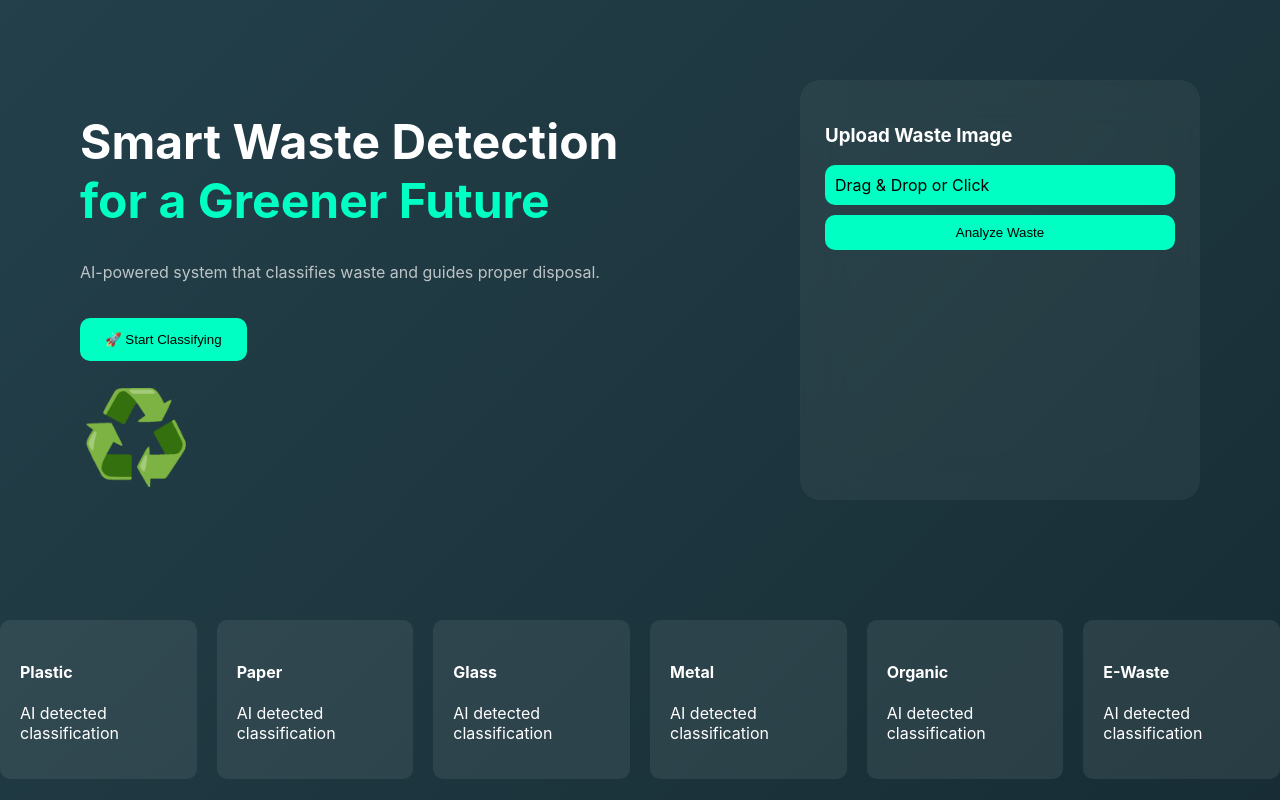
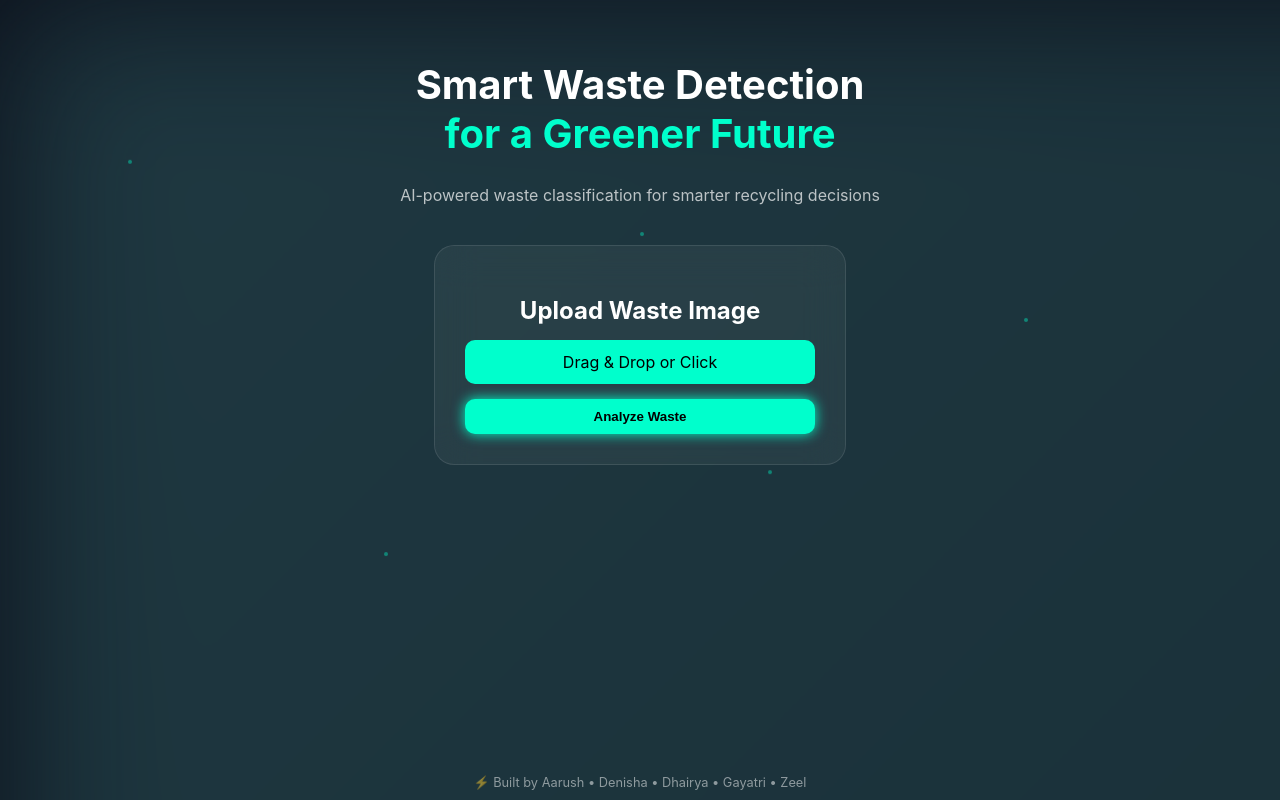
Before and after one commit to dkms2007/AI-Waste-System, a Next.js app: page / in a window 1280 px wide. Shown: the top 800 px of the page. Built offline with nearby package versions, Linux system fonts and the light colour scheme.

Commit message:
Update index.js

```diff
--- a/pages/index.js
+++ b/pages/index.js
@@ -1,4 +1,4 @@
-import { useState } from "react";
+import { useState, useEffect } from "react";
 
 export default function Home() {
   const [image, setImage] = useState(null);
@@ -6,53 +6,29 @@ export default function Home() {
   const [confidence, setConfidence] = useState(0);
   const [loading, setLoading] = useState(false);
 
-  const wasteInfo = {
-    PLASTIC: {
-      desc: "Non-biodegradable material that harms ecosystems.",
-      dispose: "Recycle in plastic bins. Avoid single-use plastics.",
-    },
-    PAPER: {
-      desc: "Biodegradable material made from wood pulp.",
-      dispose: "Recycle clean paper. Avoid wet or oily paper.",
-    },
-    GLASS: {
-      desc: "100% recyclable material.",
-      dispose: "Rinse and recycle. Do not mix with ceramics.",
-    },
-    METAL: {
-      desc: "Highly recyclable material like cans.",
-      dispose: "Clean and place in recycling bins.",
-    },
-    ORGANIC: {
-      desc: "Biodegradable waste like food scraps.",
-      dispose: "Compost or dispose in green bins.",
-    },
-    "E-WASTE": {
-      desc: "Electronic waste containing hazardous materials.",
-      dispose: "Take to authorized e-waste centers.",
-    },
-  };
-
   const handleUpload = async (e) => {
-    if (loading) return;
-
     const file = e.target.files[0];
     if (!file) return;
 
     setImage(URL.createObjectURL(file));
     setLoading(true);
     setResult("");
+    setConfidence(0);
 
     const reader = new FileReader();
+
     reader.onloadend = async () => {
-      const base64 = reader.result.split(",")[1];
+      const base64Image = reader.result.split(",")[1];
 
+      try {
         const res = await fetch(
           "https://serverless.roboflow.com/waste-classification-lde94/2?api_key=NAKbDpcpDDmC5zBEczfN",
           {
             method: "POST",
-          headers: { "Content-Type": "application/x-www-form-urlencoded" },
-          body: base64,
+            headers: {
+              "Content-Type": "application/x-www-form-urlencoded",
+            },
+            body: base64Image,
           }
         );
 
@@ -60,9 +36,12 @@ export default function Home() {
 
         if (data.top) {
           setResult(data.top.toUpperCase());
-        setConfidence((data.confidence * 100).toFixed(1));
+          setConfidence((data.confidence * 100).toFixed(2));
         } else {
-        setResult("UNKNOWN");
+          setResult("UNABLE TO CLASSIFY");
+        }
+      } catch {
+        setResult("ERROR");
       }
 
       setLoading(false);
@@ -74,259 +53,256 @@ export default function Home() {
   return (
     <>
       <style>{`
-        body { margin:0; font-family:Inter, sans-serif; color:white; }
+        body {
+          margin: 0;
+          background: #0b0f1a;
+          font-family: 'Inter', sans-serif;
+        }
 
         @keyframes gradientMove {
-          0%{background-position:0% 50%}
-          50%{background-position:100% 50%}
-          100%{background-position:0% 50%}
+          0% {background-position: 0% 50%}
+          50% {background-position: 100% 50%}
+          100% {background-position: 0% 50%}
         }
 
         @keyframes float {
-          0%{transform:translateY(0)}
-          50%{transform:translateY(-10px)}
-          100%{transform:translateY(0)}
+          0%,100% { transform: translateY(0px); }
+          50% { transform: translateY(-10px); }
         }
 
-        @keyframes glowPulse {
-          0%{box-shadow:0 0 10px #00ffc3}
-          50%{box-shadow:0 0 30px #00ffc3}
-          100%{box-shadow:0 0 10px #00ffc3}
+        @keyframes glow {
+          0% { box-shadow: 0 0 10px #00ffcc; }
+          50% { box-shadow: 0 0 25px #00ffcc; }
+          100% { box-shadow: 0 0 10px #00ffcc; }
+        }
+
+        @keyframes fadeIn {
+          from { opacity: 0; transform: translateY(20px); }
+          to { opacity: 1; transform: translateY(0); }
         }
 
         @keyframes spin {
-          from { transform: rotate(0deg); }
           to { transform: rotate(360deg); }
         }
+
+        /* PARTICLES */
+        .particles span {
+          position: absolute;
+          display: block;
+          width: 4px;
+          height: 4px;
+          background: #00ffcc;
+          border-radius: 50%;
+          animation: float 6s infinite;
+          opacity: 0.4;
+        }
+
+        .particles span:nth-child(1){ top:20%; left:10%; animation-delay:0s;}
+        .particles span:nth-child(2){ top:40%; left:80%; animation-delay:1s;}
+        .particles span:nth-child(3){ top:70%; left:30%; animation-delay:2s;}
+        .particles span:nth-child(4){ top:60%; left:60%; animation-delay:3s;}
+        .particles span:nth-child(5){ top:30%; left:50%; animation-delay:4s;}
+
       `}</style>
 
+      <div style={styles.page}>
+
+        {/* BACKGROUND */}
         <div style={styles.bg}></div>
 
-      <div style={styles.container}>
+        {/* PARTICLES */}
+        <div className="particles">
+          <span></span><span></span><span></span><span></span><span></span>
+        </div>
 
-        {/* LEFT SIDE */}
-        <div style={styles.left}>
+        {/* HERO */}
+        <div style={styles.hero}>
           <h1 style={styles.title}>
             Smart Waste Detection <br />
-            <span style={{ color: "#00ffc3" }}>for a Greener Future</span>
+            <span style={{ color: "#00ffcc" }}>for a Greener Future</span>
           </h1>
-
           <p style={styles.subtitle}>
-            AI-powered system that classifies waste and guides proper disposal.
+            AI-powered waste classification for smarter recycling decisions
           </p>
-
-          <button style={styles.button}>🚀 Start Classifying</button>
-
-          <div style={styles.recycle}>♻️</div>
         </div>
 
-        {/* RIGHT SIDE PANEL */}
-        <div style={styles.panel}>
-          <h3>Upload Waste Image</h3>
+        {/* MAIN CARD */}
+        <div style={styles.card}>
+          <h2 style={styles.heading}>Upload Waste Image</h2>
 
           <label style={styles.upload}>
             <input type="file" hidden onChange={handleUpload} />
             Drag & Drop or Click
           </label>
 
-          {image && <img src={image} style={styles.preview} />}
+          {image && <img src={image} style={styles.image} />}
 
-          <button style={styles.analyze}>
-            {loading ? "Analyzing..." : "Analyze Waste"}
-          </button>
+          <button style={styles.analyzeBtn}>Analyze Waste</button>
 
-          {loading && <div style={styles.loader}></div>}
+          {loading && (
+            <div style={styles.loaderBox}>
+              <div style={styles.spinner}></div>
+              <p>Analyzing...</p>
+            </div>
+          )}
 
           {result && !loading && (
-            <>
             <div style={styles.resultBox}>
-                <h2>{result}</h2>
+              <h2 style={styles.result}>{result}</h2>
+              <p>Confidence: {confidence}%</p>
 
               <div style={styles.circle}>
-                  <span>{confidence}%</span>
-                </div>
+                {confidence}%
               </div>
 
-              {/* INSIGHT PANEL */}
-              <div style={styles.infoBox}>
-                <h4>About this waste</h4>
-                <p>{wasteInfo[result]?.desc || "No data available"}</p>
-
-                <h4>How to dispose</h4>
-                <p>{wasteInfo[result]?.dispose || "No guidance available"}</p>
+              <p style={styles.tip}>
+                Dispose responsibly for a cleaner environment 🌍
+              </p>
             </div>
-            </>
-          )}
-        </div>
-      </div>
-
-      {/* CATEGORY CARDS */}
-      <div style={styles.cards}>
-        {["Plastic", "Paper", "Glass", "Metal", "Organic", "E-Waste"].map(
-          (item, i) => (
-            <div key={i} style={styles.card}>
-              <h4>{item}</h4>
-              <p>AI detected classification</p>
-            </div>
-          )
           )}
         </div>
 
-      {/* STATS */}
-      <div style={styles.stats}>
-        <div>
-          <h2>98.7%</h2>
-          <p>Accuracy</p>
-        </div>
-        <div>
-          <h2>5000+</h2>
-          <p>Images Processed</p>
-        </div>
-        <div>
-          <h2>6</h2>
-          <p>Categories</p>
-        </div>
-      </div>
-
+        {/* FOOTER */}
         <footer style={styles.footer}>
           ⚡ Built by Aarush • Denisha • Dhairya • Gayatri • Zeel
         </footer>
+
+      </div>
     </>
   );
 }
 
 const styles = {
-  bg: {
-    position: "fixed",
-    width: "100%",
-    height: "100%",
-    background:
-      "linear-gradient(-45deg,#0f2027,#203a43,#2c5364,#00ffc3)",
-    backgroundSize: "400% 400%",
-    animation: "gradientMove 15s infinite",
-    zIndex: -1,
+  page: {
+    height: "100vh",
+    color: "white",
+    position: "relative",
+    overflow: "hidden",
   },
 
-  container: {
-    display: "flex",
-    justifyContent: "space-between",
-    padding: "80px",
+  bg: {
+    position: "absolute",
+    width: "200%",
+    height: "200%",
+    background:
+      "linear-gradient(-45deg, #0f2027, #203a43, #2c5364)",
+    backgroundSize: "400% 400%",
+    animation: "gradientMove 20s ease infinite",
+    filter: "blur(80px)",
+    zIndex: 0,
   },
 
-  left: {
-    maxWidth: "50%",
+  hero: {
+    position: "relative",
+    textAlign: "center",
+    marginTop: "60px",
+    zIndex: 2,
+    animation: "fadeIn 1s ease",
   },
 
   title: {
-    fontSize: "3rem",
+    fontSize: "2.5rem",
+    fontWeight: "bold",
   },
 
   subtitle: {
     opacity: 0.7,
+    marginTop: "10px",
   },
 
-  button: {
-    marginTop: "20px",
-    padding: "14px 25px",
-    background: "#00ffc3",
-    border: "none",
-    borderRadius: "10px",
-    cursor: "pointer",
-  },
-
-  recycle: {
-    fontSize: "90px",
-    marginTop: "30px",
-    animation: "float 4s infinite",
-  },
-
-  panel: {
+  card: {
+    position: "relative",
+    margin: "40px auto",
     width: "350px",
-    padding: "25px",
+    padding: "30px",
     borderRadius: "20px",
     background: "rgba(255,255,255,0.05)",
     backdropFilter: "blur(20px)",
+    border: "1px solid rgba(255,255,255,0.1)",
+    textAlign: "center",
+    zIndex: 2,
+    animation: "fadeIn 1.2s ease",
+  },
+
+  heading: {
+    marginBottom: "15px",
   },
 
   upload: {
-    padding: "10px",
-    background: "#00ffc3",
+    display: "block",
+    padding: "12px",
+    borderRadius: "10px",
+    background: "#00ffcc",
     color: "#000",
-    borderRadius: "10px",
     cursor: "pointer",
-    display: "block",
+    marginBottom: "15px",
+    transition: "0.3s",
   },
 
-  preview: {
+  image: {
     width: "100%",
-    marginTop: "10px",
     borderRadius: "10px",
+    marginBottom: "15px",
+    animation: "float 4s ease-in-out infinite",
   },
 
-  analyze: {
-    marginTop: "10px",
-    width: "100%",
+  analyzeBtn: {
     padding: "10px",
     borderRadius: "10px",
+    background: "#00ffcc",
     border: "none",
-    background: "#00ffc3",
+    cursor: "pointer",
+    width: "100%",
+    fontWeight: "bold",
+    animation: "glow 2s infinite",
   },
 
-  loader: {
+  loaderBox: {
+    marginTop: "15px",
+  },
+
+  spinner: {
     width: "30px",
     height: "30px",
-    border: "3px solid white",
-    borderTop: "3px solid #00ffc3",
+    border: "3px solid rgba(255,255,255,0.3)",
+    borderTop: "3px solid #00ffcc",
     borderRadius: "50%",
+    margin: "auto",
     animation: "spin 1s linear infinite",
-    margin: "10px auto",
   },
 
   resultBox: {
-    textAlign: "center",
-    marginTop: "15px",
+    marginTop: "20px",
+  },
+
+  result: {
+    fontSize: "1.5rem",
+    color: "#00ffcc",
   },
 
   circle: {
-    margin: "10px auto",
     width: "80px",
     height: "80px",
     borderRadius: "50%",
-    border: "4px solid #00ffc3",
+    border: "3px solid #00ffcc",
     display: "flex",
     alignItems: "center",
     justifyContent: "center",
+    margin: "10px auto",
+    animation: "glow 2s infinite",
   },
 
-  infoBox: {
-    marginTop: "15px",
-    padding: "10px",
-    background: "rgba(255,255,255,0.08)",
-    borderRadius: "10px",
-  },
-
-  cards: {
-    display: "flex",
-    justifyContent: "center",
-    gap: "20px",
-    marginTop: "40px",
-  },
-
-  card: {
-    padding: "20px",
-    background: "rgba(255,255,255,0.08)",
-    borderRadius: "10px",
-  },
-
-  stats: {
-    display: "flex",
-    justifyContent: "space-around",
-    marginTop: "40px",
+  tip: {
+    fontSize: "0.9rem",
+    opacity: 0.8,
   },
 
   footer: {
+    position: "absolute",
+    bottom: "10px",
+    width: "100%",
     textAlign: "center",
-    marginTop: "40px",
+    fontSize: "0.8rem",
     opacity: 0.5,
   },
 };
```
Lines whose indentation alone changed are shown as unchanged.
